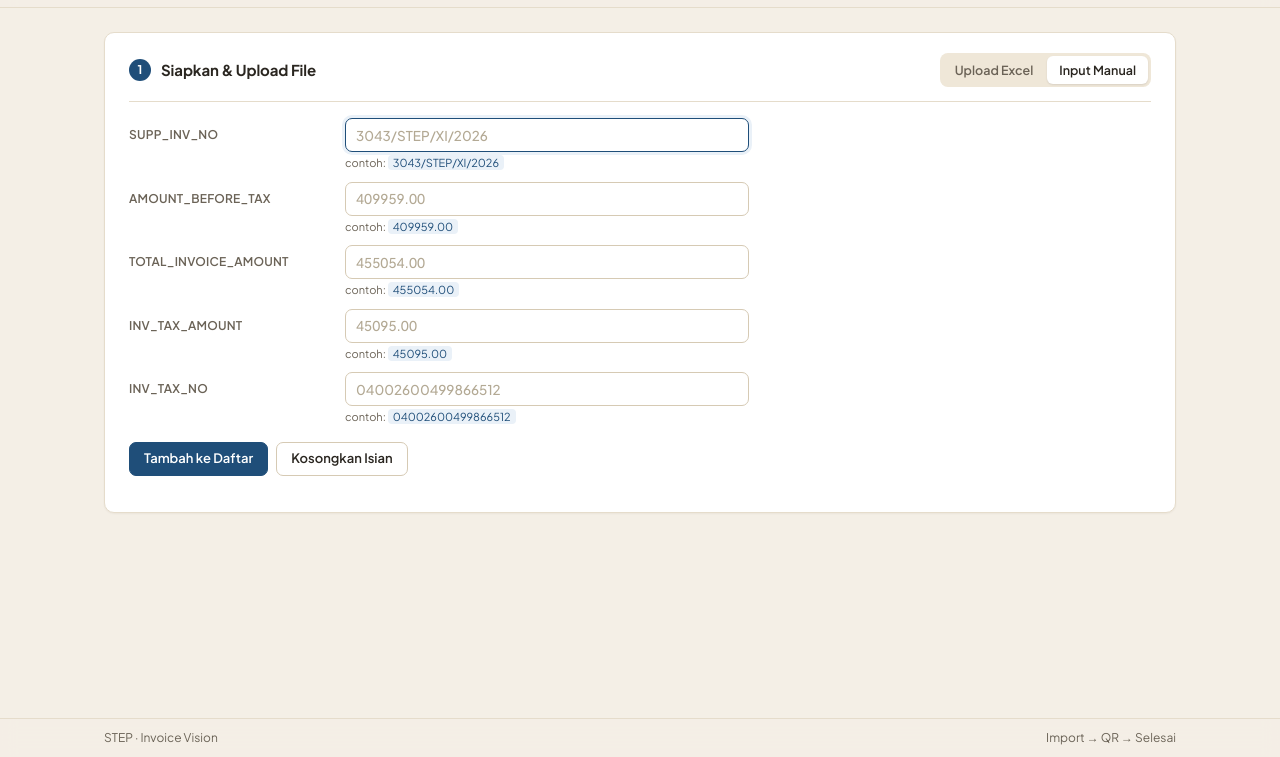
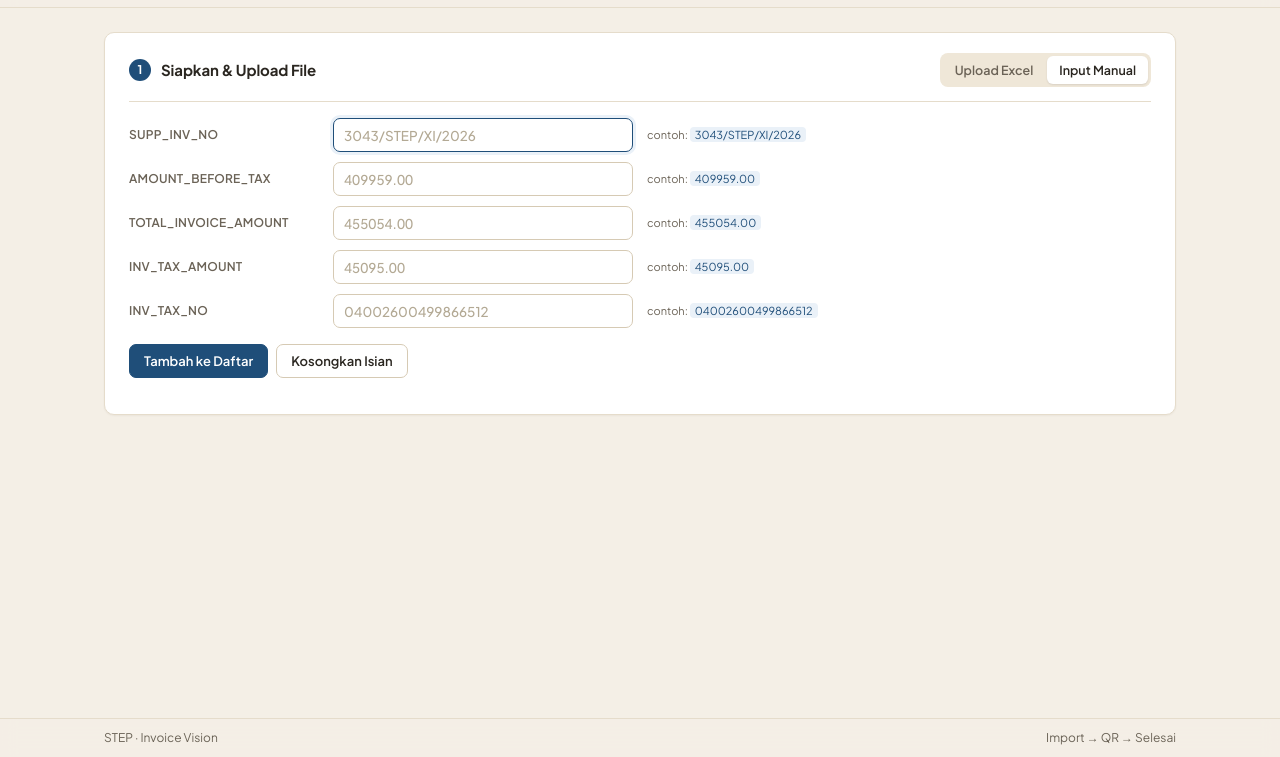
Before and after one commit to uxchandra/invoice-vision, a website: page public/index.html in a window 1280 px wide. Both pictures are taken after a click on the tab "Input Manual". Shown: the part 43-800 px from the top of the page. Drawn offline with Linux system fonts and the light colour scheme.

Commit message:
Input manual: pindahkan contoh ke samping kanan input
Co-Authored-By: Claude Opus 5.5 <noreply@anthropic.com>

```diff
--- a/public/index.html
+++ b/public/index.html
@@ -65,12 +65,12 @@
   .tab:hover { background:rgba(255,255,255,.6); }
   .tab.active { background:var(--paper); color:var(--ink); box-shadow:0 1px 2px rgba(16,24,40,.1); }
   [hidden] { display:none !important; }
-  .form-grid { display:grid; grid-template-columns:minmax(0,1fr); gap:10px; max-width:620px; margin:0 0 16px; }
-  .field { display:grid; grid-template-columns:200px minmax(0,1fr); align-items:center; gap:4px 16px; }
+  .form-grid { display:grid; grid-template-columns:minmax(0,1fr); gap:10px; max-width:780px; margin:0 0 16px; }
+  .field { display:grid; grid-template-columns:190px minmax(0,300px) auto; align-items:center; gap:4px 14px; }
   .field label { display:block; font-weight:600; font-size:12px; color:var(--muted); letter-spacing:.2px; }
-  .field .hint { grid-column:2; font-size:11px; color:var(--muted); margin-top:-1px; }
+  .field .hint { font-size:11px; color:var(--muted); white-space:nowrap; }
   .field .hint code { font-family:var(--font); background:var(--brand-soft); color:var(--brand); padding:1px 5px; border-radius:4px; }
-  @media (max-width:700px) { .field { grid-template-columns:minmax(0,1fr); } .field .hint { grid-column:1; } }
+  @media (max-width:760px) { .field { grid-template-columns:minmax(0,1fr); } }
   .inp { width:100%; font:500 13.5px var(--font); color:var(--ink); height:34px; padding:0 10px; background:var(--paper);
          border:1px solid var(--line-strong); border-radius:7px; transition:border-color .15s, box-shadow .15s; }
   .inp::placeholder { color:#b3a994; }
```
